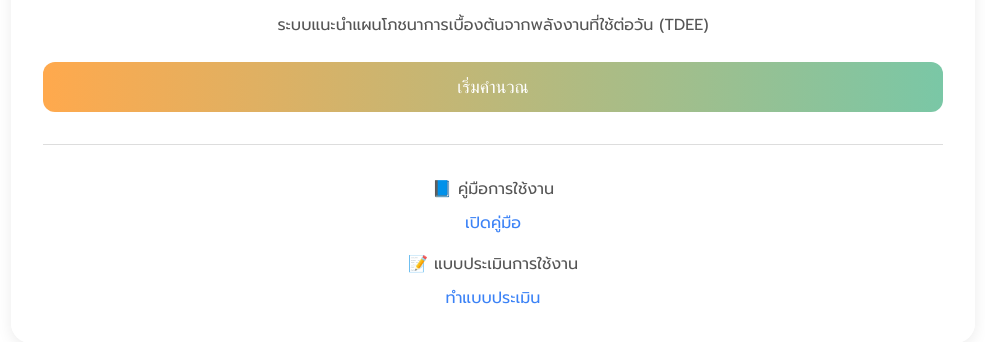
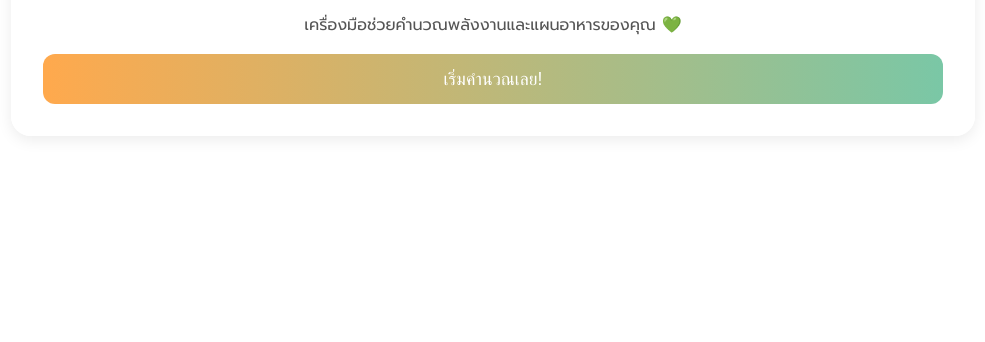
Before and after one commit to panaleewut-ui/Plan-D-Update, a plain HTML site: page index.html in a window 1280 px wide. Shown: the part 140-482 px from the top of the page, without its empty margins (147-1132 px from the left). Drawn offline with Linux system fonts and the light colour scheme.

Commit message:
Update index.html

```diff
--- a/index.html
+++ b/index.html
@@ -1,30 +1,17 @@
 <!DOCTYPE html>
 <html lang="th">
 <head>
-  <meta charset="UTF-8" />
-  <meta name="viewport" content="width=device-width, initial-scale=1.0" />
-  <title>PLAN :D | หน้าหลัก</title>
-  <link rel="stylesheet" href="style.css" />
+  <meta charset="UTF-8">
+  <meta name="viewport" content="width=device-width, initial-scale=1.0">
+  <title>PLAN :D | คำนวณแผนโภชนาการ</title>
+  <link rel="stylesheet" href="style.css">
   <link href="https://fonts.googleapis.com/css2?family=Prompt:wght@300;400;600&display=swap" rel="stylesheet">
 </head>
 <body>
-  <div class="container">
+  <div class="container center">
     <h1>PLAN :D</h1>
-    <p style="text-align:center; color:#555; margin-bottom:1.5rem;">
-      ระบบแนะนำแผนโภชนาการเบื้องต้นจากพลังงานที่ใช้ต่อวัน (TDEE)
-    </p>
-
-    <button onclick="location.href='form.html'" class="main-btn">เริ่มคำนวณ</button>
-
-    <hr style="margin:2rem 0; border:none; border-top:1px solid #ddd;">
-
-    <div style="text-align:center;">
-      <p style="margin-bottom:0.5rem;">📘 คู่มือการใช้งาน</p>
-      <a href="#" style="color:#3b82f6; text-decoration:none;">เปิดคู่มือ</a>
-
-      <p style="margin-top:1rem; margin-bottom:0.5rem;">📝 แบบประเมินการใช้งาน</p>
-      <a href="#" style="color:#3b82f6; text-decoration:none;">ทำแบบประเมิน</a>
-    </div>
+    <p>เครื่องมือช่วยคำนวณพลังงานและแผนอาหารของคุณ 💚</p>
+    <button onclick="location.href='form.html'" class="main-btn">เริ่มคำนวณเลย!</button>
   </div>
 </body>
 </html>
```
